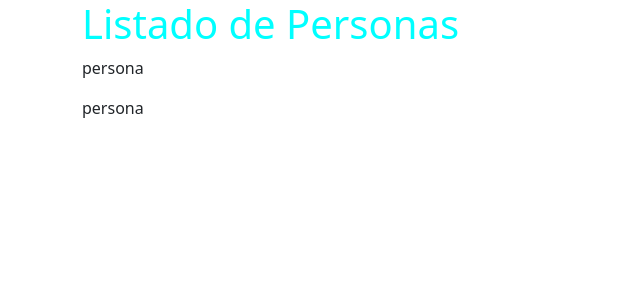
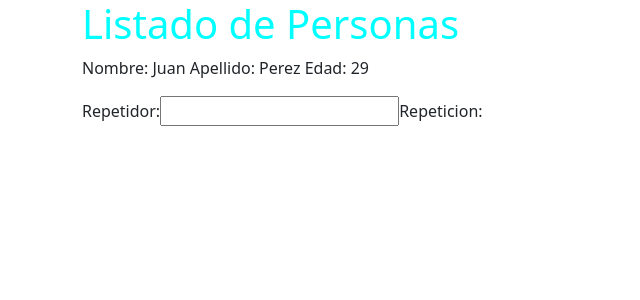
Before and after one commit to cfdavilal/curso_angular, an Angular app: page / in a window 1280 px wide. Shown: the top 300 px of the page, without its empty margins (0-640 px from the left). Built offline with nearby package versions, Linux system fonts and the light colour scheme.

Commit message:
Interpolacion HTML con Angular

```diff
--- a/src/app/persona/persona.component.html
+++ b/src/app/persona/persona.component.html
@@ -1 +1,11 @@
-<p>persona</p>
+<p>
+    Nombre: {{getNombre()}}
+    Apellido: {{getApellido()}}
+    Edad: {{getEdad() + 1 }}
+</p>
+<div (keyup)='0'>
+    <label for="">Repetidor: </label>
+    <input #entrada/>
+    <label #repeticion> Repeticion: </label>
+    {{entrada.value}}
+</div>
--- a/src/app/persona/persona.component.ts
+++ b/src/app/persona/persona.component.ts
@@ -3,10 +3,34 @@ import { Component, OnInit } from '@angular/core';
 @Component({
   selector: 'app-persona',
   templateUrl: './persona.component.html',
-  styleUrls: ['./persona.component.css']
+  styleUrls: ['./persona.component.css'],
 })
-export class PersonaComponent{
+export class PersonaComponent {
+  private nombre: string = 'Juan';
+  private apellido: string = 'Perez';
+  private edad: number = 28;
 
-  constructor() { }
+  public getNombre(): string {
+    return this.nombre;
+  }
 
+  public setNombre(nombre: string): void {
+    this.nombre = nombre;
+  }
+
+  public getApellido(): string {
+    return this.apellido;
+  }
+
+  public setApellido(apellido: string): void {
+    this.apellido = apellido;
+  }
+
+  public getEdad(): number {
+    return this.edad;
+  }
+
+  public setEdad(edad: number): void {
+    this.edad = edad;
+  }
 }
--- a/src/app/personas/personas.component.html
+++ b/src/app/personas/personas.component.html
@@ -3,7 +3,6 @@
     <div class="col">
       <h1>Listado de Personas</h1>
       <app-persona></app-persona>
-      <app-persona></app-persona>
     </div>
   </div>
 </div>
```
